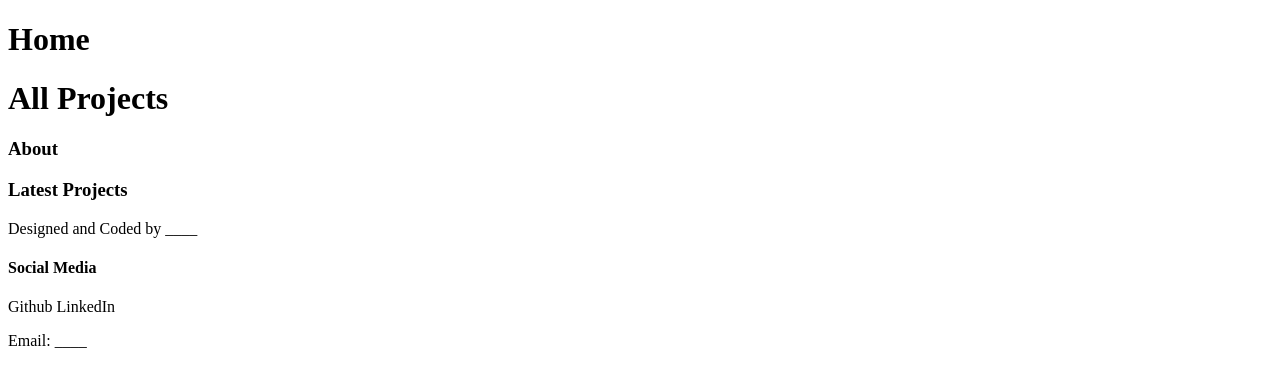
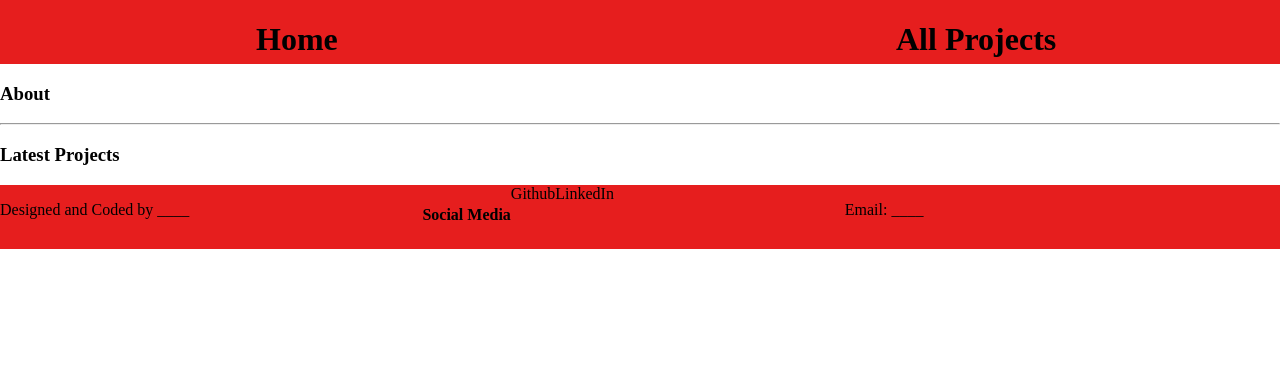
Before and after one commit to frmysantana/wordpress_portfolio, a WordPress theme: template themes/portfolio/front-page.php in a window 1280 px wide. Shown: the top 387 px of the page. Run offline with PHP 8.4 and a stand-in for WordPress, Linux system fonts and the light colour scheme; the site name, menu and one post (Sample post) are stand-ins, and other content is empty.

Commit message:
Styling the header and footer.

```diff
--- a/themes/portfolio/footer.php
+++ b/themes/portfolio/footer.php
@@ -1,11 +1,11 @@
     <footer>
-      <p>Designed and Coded by ____</p>
-      <div>
+      <p class="footer-author">Designed and Coded by ____</p>
+      <div class="footer-social-media">
         <h4>Social Media</h4>
         <a href="#">Github</a>
         <a href="#">LinkedIn</a>
       </div>
-      <p>Email: ____</p>
+      <p class="footer-contact">Email: ____</p>
     </footer>
     <?php wp_footer(); ?>
   </body>
--- a/themes/portfolio/front-page.php
+++ b/themes/portfolio/front-page.php
@@ -2,6 +2,7 @@
   <div>
     <h3>About</h3>
   </div>
+  <hr>
   <div>
     <h3>Latest Projects</h3>
   </div>
--- a/themes/portfolio/header.php
+++ b/themes/portfolio/header.php
@@ -7,6 +7,6 @@
   </head>
   <body>
     <header>
-      <h1><a href="#">Home</a></h1>
-      <h1><a href="#">All Projects</a></h1>
+      <h1 class="nav-option"><a href="#">Home</a></h1>
+      <h1 class="nav-option"><a href="#">All Projects</a></h1>
     </header>
--- a/themes/portfolio/style.css
+++ b/themes/portfolio/style.css
@@ -4,6 +4,39 @@ Author: Fremy Santana
 Version: 1.0
 */
 
+* {
+  box-sizing: border-box;
+}
+
+body {
+  margin: 0;
+}
+
+header, footer{
+  background-color: rgb(230, 30, 30);
+  height: 5vw;
+  width: 100%;
+}
+
+.nav-option {
+  display: flex;
+  float: left;
+  padding-left: 20%;
+  width: 50%;
+}
+
+footer > * {
+  display: flex;
+  float: left;
+  width: 33%;
+}
+
+/* .footer-social-media > * {
+  display: flex;
+  flex-direction: column;
+  width: 100%;
+} */
+
 a {
   color: inherit;
   text-decoration: none;
```
